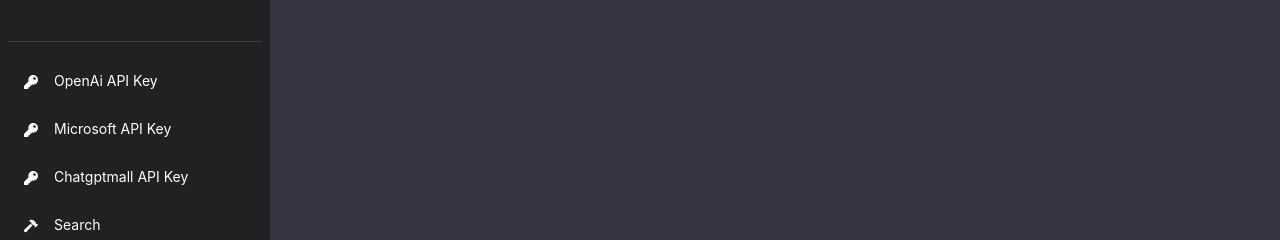
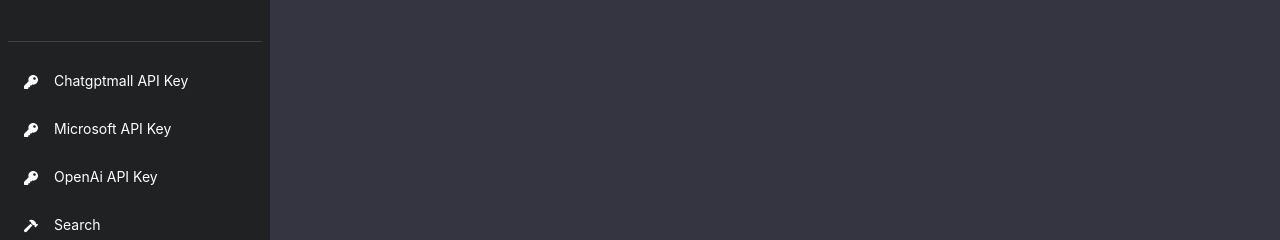
Before and after one commit to sajad126502/WEBCHATGPTMALL, a React (Create React App) app in the folder chatai/: page / in a window 1280 px wide. Shown: the part 542-782 px from the top of the page. Built offline with nearby package versions, Linux system fonts and the light colour scheme.

Commit message:
Completed

```diff
--- a/chatai/src/Components/CenterPanel.jsx
+++ b/chatai/src/Components/CenterPanel.jsx
@@ -78,7 +78,7 @@
       {localStorage.getItem("openAiKey") && (
         <div className={`chatbot-ui ${active ? "active" : ""}`}>
           {!loading && responseInput.length < 1 && (
-            <h2 className="text-center">Chatbot UI</h2>
+            <h2 className="text-center">Text To Text</h2>
           )}
           <div className="response d-flex gap-4 text-white">
             <span style={{ fontSize: "2rem" }}>
--- a/chatai/src/Components/LeftPanel.jsx
+++ b/chatai/src/Components/LeftPanel.jsx
@@ -49,7 +49,7 @@
                       setShowOpenaiApiForm(true);
                     }}
                   >
-                    OpenAi API Key
+                    Chatgptmall API Key
                   </span>
                 </>
               )}
@@ -95,7 +95,7 @@
               <span className="icon">
                 <FaKey></FaKey>
               </span>
-              <span>Chatgptmall API Key</span>
+              <span>OpenAi API Key</span>
             </li>
             <li className="d-flex gap-3 py-2 my-1 list-group-item border-0 rounded-3">
               <span className="icon">
```
